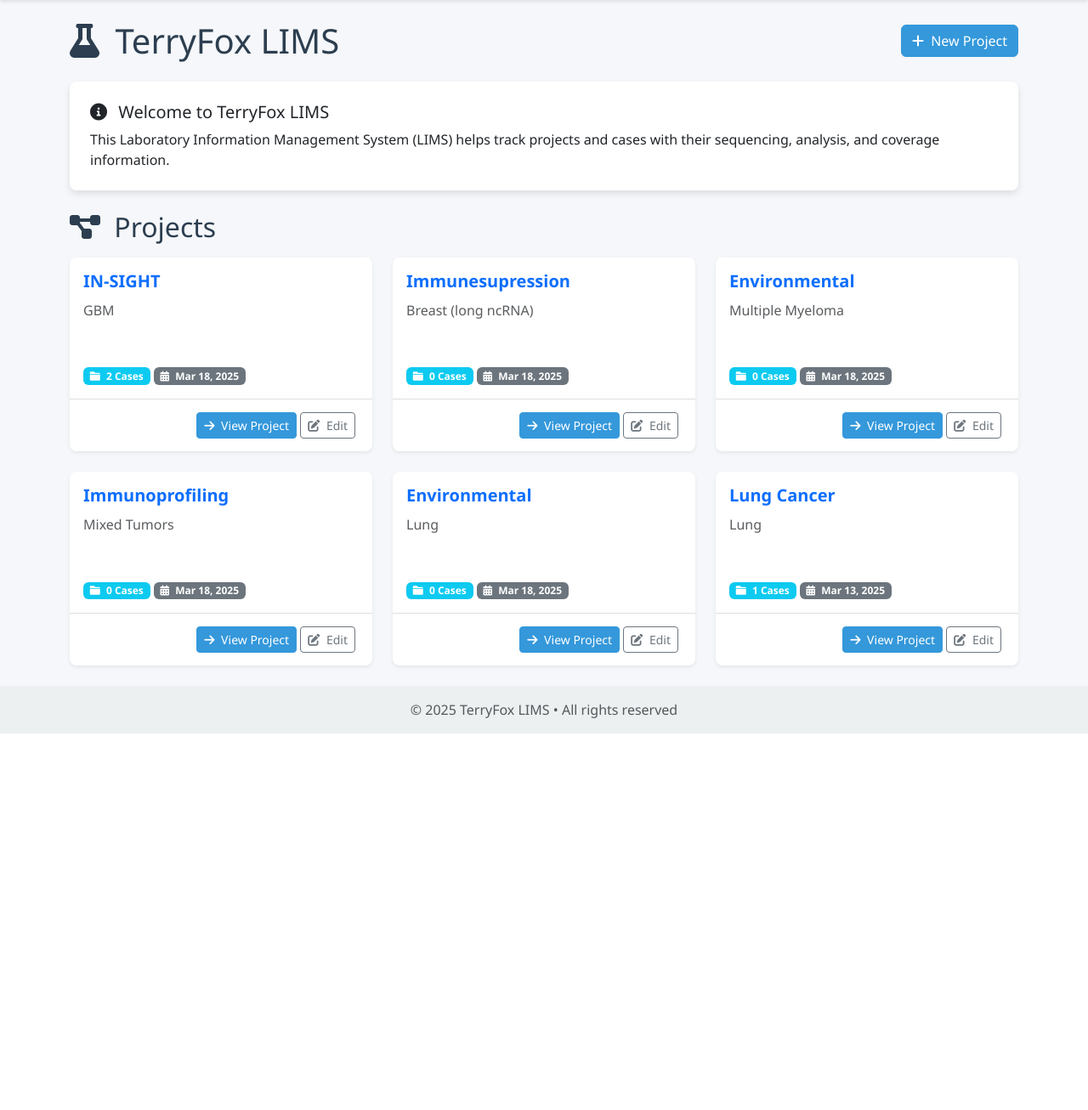
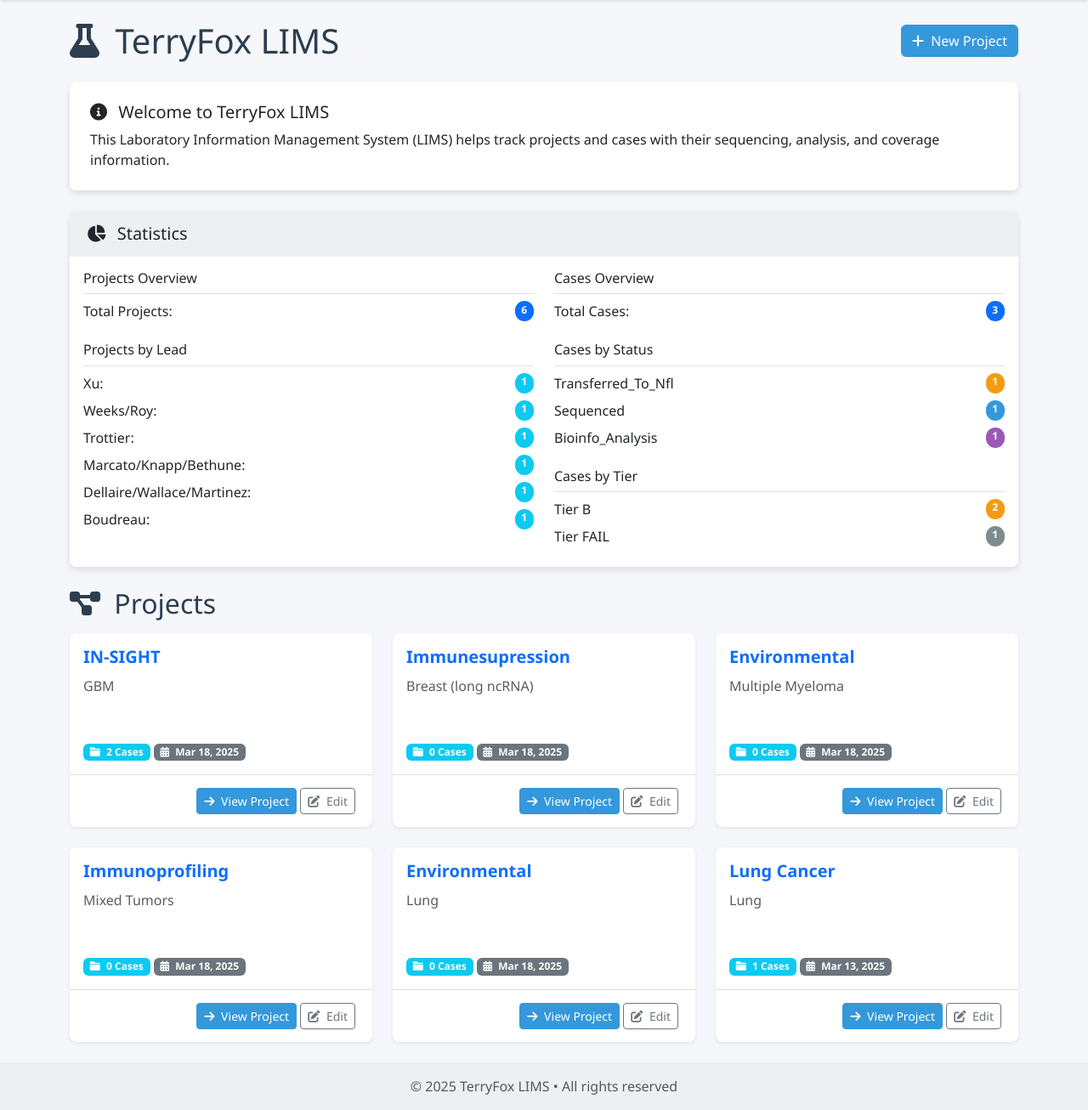
Before and after one commit to acri-nb/terryfox-lims, a Django app: page / in a window 1280 px wide. Shown: the part 56-1362 px from the top of the page at 85% size. Before the commit the page ends 919 px from the top, so only its background shows below. Run offline with Django 3.2, Linux system fonts and the light colour scheme; a user stored in the database is signed in; data comes from the database, SQL or seed files in the repository; both versions use the stored data as it was after the commit.

Commit message:
add stats to home and projects

```diff
--- a/core/forms.py
+++ b/core/forms.py
@@ -9,10 +9,11 @@ class ProjectForm(forms.ModelForm):
 
     class Meta:
         model = Project
-        fields = ['name', 'description']
+        fields = ['name', 'description', 'project_lead']
         widgets = {
             'name': forms.TextInput(attrs={'class': 'form-control'}),
             'description': forms.Textarea(attrs={'class': 'form-control', 'rows': 4}),
+            'project_lead': forms.TextInput(attrs={'class': 'form-control'}),
         }
 
 class CaseForm(forms.ModelForm):
--- a/core/models.py
+++ b/core/models.py
@@ -6,6 +6,7 @@ class Project(models.Model):
     """Model representing a research project in the LIMS."""
     name = models.CharField(max_length=255)
     description = models.TextField(blank=True)
+    project_lead = models.CharField(max_length=255, blank=True, verbose_name=_('Project Lead'))
     created_at = models.DateTimeField(auto_now_add=True)
     updated_at = models.DateTimeField(auto_now=True)
     created_by = models.ForeignKey(User, on_delete=models.CASCADE, related_name='created_projects')
--- a/core/views.py
+++ b/core/views.py
@@ -14,7 +14,26 @@ def home(request):
     Home page view showing all projects
     """
     projects = Project.objects.all().annotate(cases_count=Count('cases'))
-    return render(request, 'core/home.html', {'projects': projects})
+
+    # Statistics for all projects
+    total_projects = projects.count()
+    total_cases = Case.objects.count()
+
+    # Projects by project lead
+    projects_by_lead = Project.objects.values('project_lead').annotate(count=Count('id')).order_by('-count')
+
+    # Cases by status and tier
+    cases_by_status = Case.objects.values('status').annotate(count=Count('id')).order_by('-count')
+    cases_by_tier = Case.objects.values('tier').annotate(count=Count('id')).order_by('-count')
+
+    return render(request, 'core/home.html', {
+        'projects': projects,
+        'total_projects': total_projects,
+        'total_cases': total_cases,
+        'projects_by_lead': projects_by_lead,
+        'cases_by_status': cases_by_status,
+        'cases_by_tier': cases_by_tier,
+    })
 
 @login_required
 def project_detail(request, project_id):
@@ -24,12 +43,20 @@ def project_detail(request, project_id):
     project = get_object_or_404(Project, id=project_id)
     cases = project.cases.all()
 
+    # Project statistics
+    total_cases = cases.count()
+    cases_by_status = cases.values('status').annotate(count=Count('id'))
+    cases_by_tier = cases.values('tier').annotate(count=Count('id'))
+
     # Check if user is part of Bioinformatician group for edit permissions (previously PI)
     can_edit = request.user.groups.filter(name='Bioinformatician').exists() or request.user.is_superuser
 
     return render(request, 'core/project_detail.html', {
         'project': project,
         'cases': cases,
+        'total_cases': total_cases,
+        'cases_by_status': cases_by_status,
+        'cases_by_tier': cases_by_tier,
         'can_edit': can_edit
     })
 
--- a/templates/core/home.html
+++ b/templates/core/home.html
@@ -16,6 +16,61 @@
     <div class="card-body p-4">
         <h5><i class="fas fa-info-circle me-2"></i> Welcome to TerryFox LIMS</h5>
         <p class="mb-0">This Laboratory Information Management System (LIMS) helps track projects and cases with their sequencing, analysis, and coverage information.</p>
+    </div>
+</div>
+
+<div class="card mb-4">
+    <div class="card-header">
+        <h5 class="mb-0"><i class="fas fa-chart-pie me-2"></i> Statistics</h5>
+    </div>
+    <div class="card-body">
+        <div class="row">
+            <div class="col-md-6">
+                <h6 class="border-bottom pb-2">Projects Overview</h6>
+                <div class="d-flex justify-content-between mb-2">
+                    <span>Total Projects:</span>
+                    <span class="badge bg-primary rounded-pill">{{ total_projects }}</span>
+                </div>
+
+                <h6 class="border-bottom pb-2 mt-4">Projects by Lead</h6>
+                {% for lead_stat in projects_by_lead %}
+                    <div class="d-flex justify-content-between mb-2">
+                        <span>{{ lead_stat.project_lead|default:"Not specified" }}:</span>
+                        <span class="badge bg-info rounded-pill">{{ lead_stat.count }}</span>
+                    </div>
+                {% empty %}
+                    <div class="text-muted">No project leads specified</div>
+                {% endfor %}
+            </div>
+
+            <div class="col-md-6">
+                <h6 class="border-bottom pb-2">Cases Overview</h6>
+                <div class="d-flex justify-content-between mb-2">
+                    <span>Total Cases:</span>
+                    <span class="badge bg-primary rounded-pill">{{ total_cases }}</span>
+                </div>
+
+                <h6 class="border-bottom pb-2 mt-4">Cases by Status</h6>
+                {% for status_stat in cases_by_status %}
+                    <div class="d-flex justify-content-between mb-2">
+                        <span>{{ status_stat.status|title }}</span>
+                        <span class="badge badge-{{ status_stat.status }} rounded-pill">{{ status_stat.count }}</span>
+                    </div>
+                {% empty %}
+                    <div class="text-muted">No cases available</div>
+                {% endfor %}
+
+                <h6 class="border-bottom pb-2 mt-4">Cases by Tier</h6>
+                {% for tier_stat in cases_by_tier %}
+                    <div class="d-flex justify-content-between mb-2">
+                        <span>Tier {{ tier_stat.tier }}</span>
+                        <span class="badge badge-{{ tier_stat.tier }} rounded-pill">{{ tier_stat.count }}</span>
+                    </div>
+                {% empty %}
+                    <div class="text-muted">No cases available</div>
+                {% endfor %}
+            </div>
+        </div>
     </div>
 </div>
 
```
Also changed, not shown: templates/core/project_detail.html (+37 -0 lines), README.md, core/migrations/0004_project_project_lead.py (added), db.sqlite3, overview.png.
